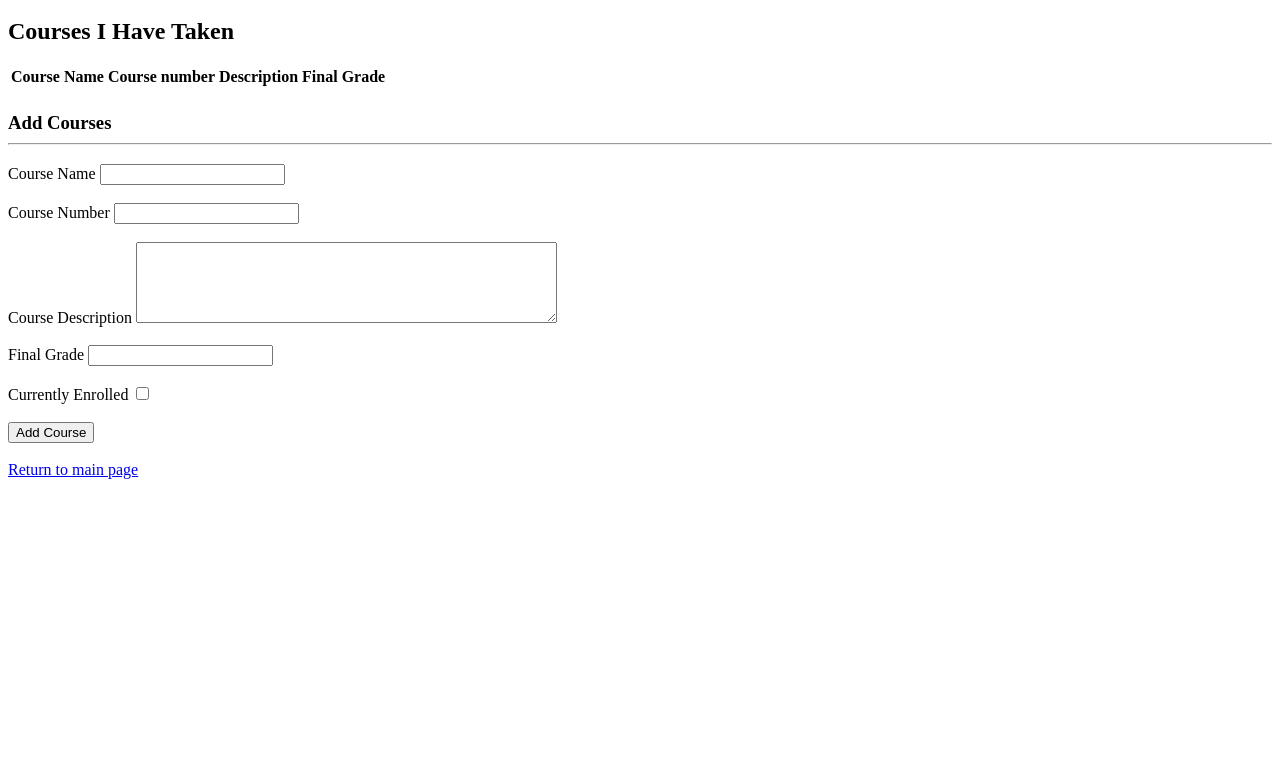
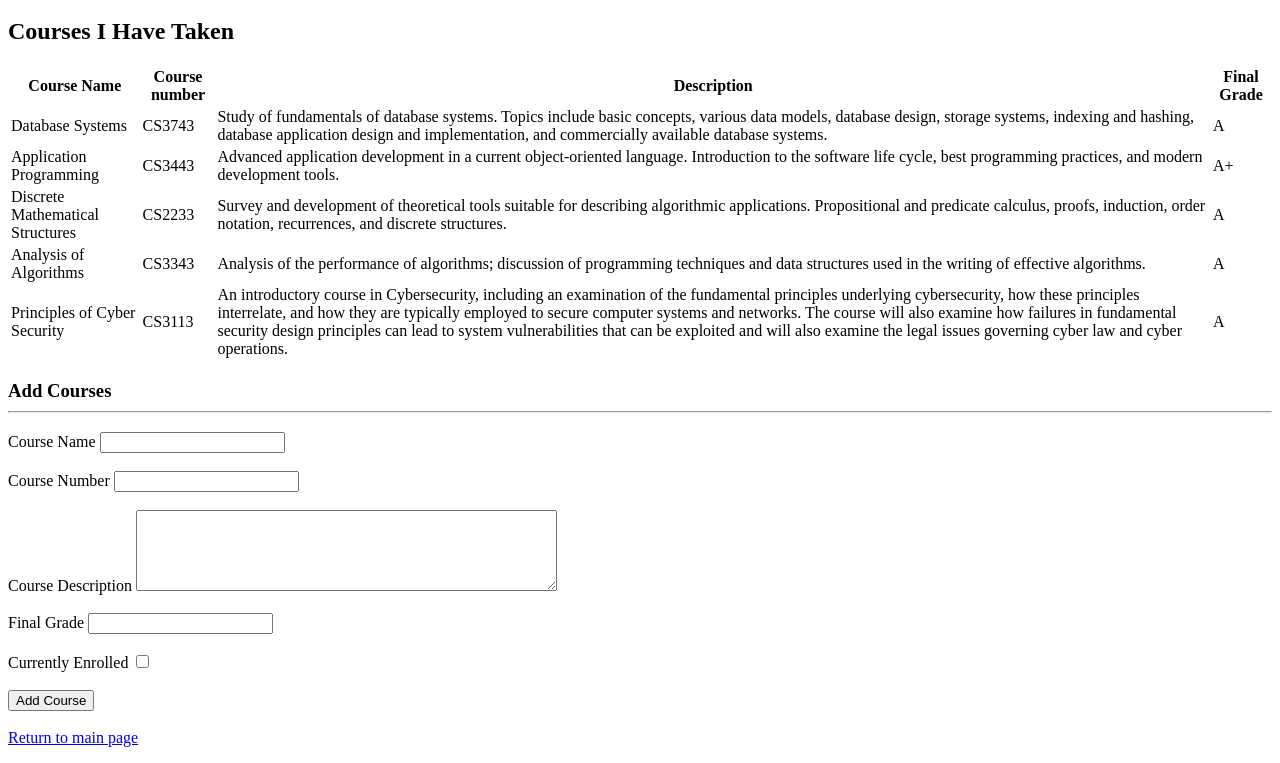
Before and after one commit to oep957/assign2, a plain HTML site: page courses.html in a window 1280 px wide. Shown: the part 66-829 px from the top of the page. Before the commit the page ends 800 px from the top, so only its background shows below. Drawn offline with Linux system fonts and the light colour scheme.

Commit message:
Added Courses into the Table

```diff
--- a/courses.html
+++ b/courses.html
@@ -16,11 +16,35 @@
 				<th>Final Grade</th>
 			</tr>
 			<tr>
-				<td>
-
-				</td>
-
-
+				<td> Database Systems</td>
+				<td> CS3743</td>
+				<td> <p>Study of fundamentals of database systems. Topics include basic concepts, various data models, database design, storage systems, indexing and hashing, database application design and implementation, and commercially available database systems. </p></td>
+				<td> A</td>
+			</tr>
+			<tr>
+				<td> Application Programming</td>
+				<td> CS3443</td>
+				<td> <p>Advanced application development in a current object-oriented language. Introduction to the software life cycle, best programming practices, and modern development tools. </p></td>
+				<td> A+</td>
+			</tr>
+			<tr>
+				<td> Discrete Mathematical Structures</td>
+				<td> CS2233</td>
+				<td> <p>Survey and development of theoretical tools suitable for describing algorithmic applications. Propositional and predicate calculus, proofs, induction, order notation, recurrences, and discrete structures.</p></td>
+				<td> A</td>
+			</tr>
+			<tr>
+				<td> Analysis of Algorithms</td>
+				<td> CS3343</td>
+				<td> <p>Analysis of the performance of algorithms; discussion of programming techniques and data structures used in the writing of effective algorithms.</p></td>
+				<td> A</td>
+			</tr>
+			<tr>
+				<td>Principles of Cyber Security</td>
+				<td> CS3113</td>
+				<td> <p>An introductory course in Cybersecurity, including an examination of the fundamental principles underlying cybersecurity, how these principles interrelate, and how they are typically employed to secure computer systems and networks. The course will also examine how failures in fundamental security design principles can lead to system vulnerabilities that can be exploited and will also examine the legal issues governing cyber law and cyber operations. </p></td>
+				<td> A</td>
+			</tr>
 
 		</table>
 
```
